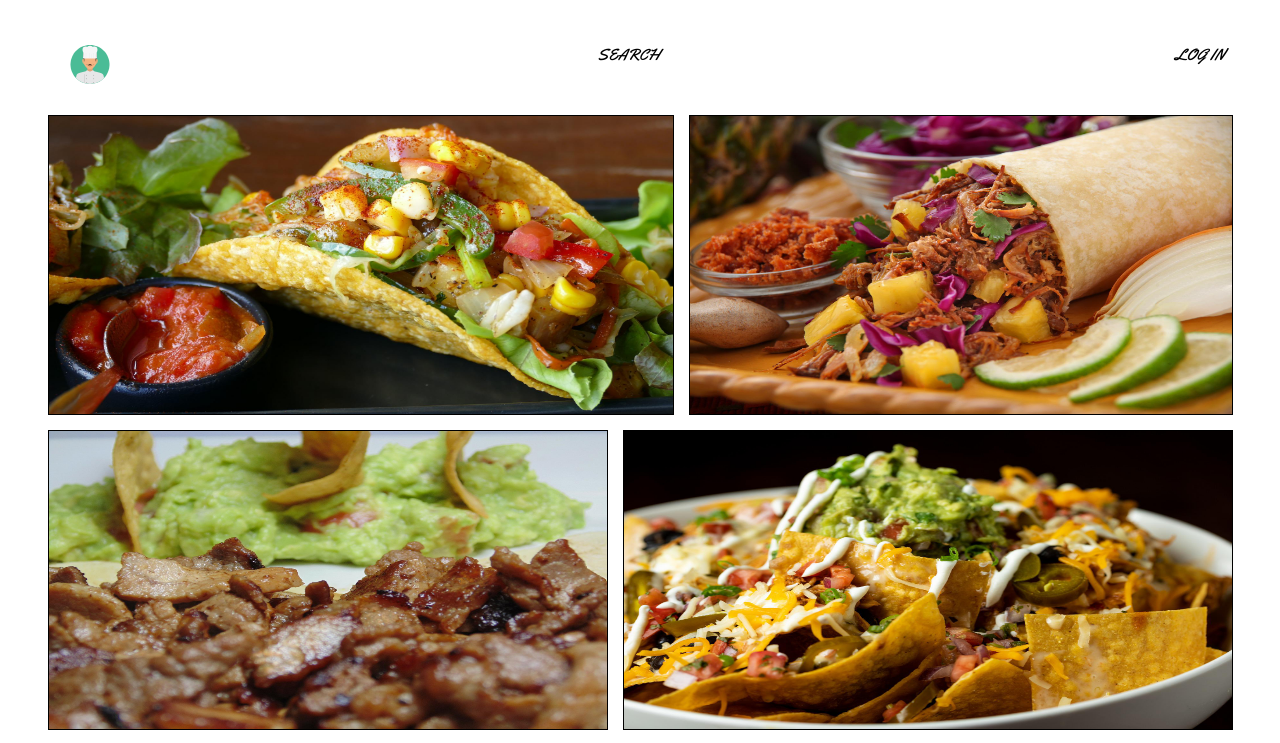
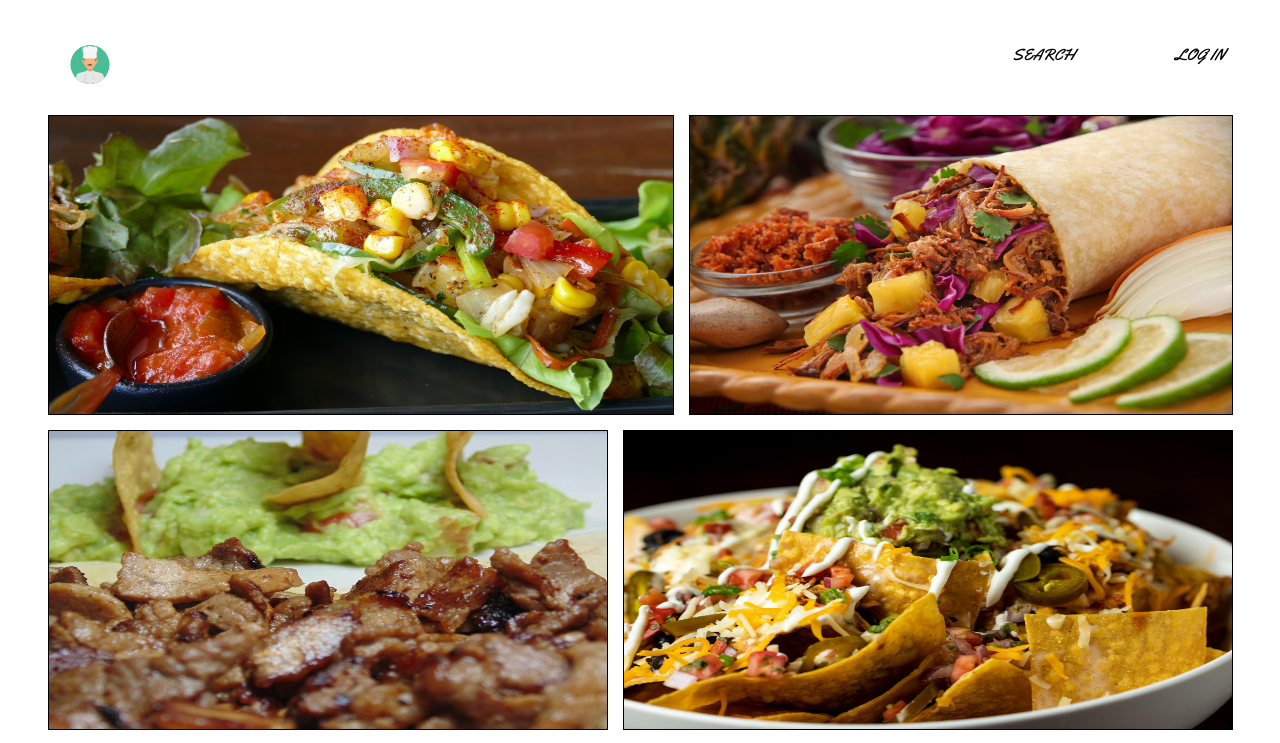
Before and after one commit to DeveloperIsh1179/ts-recipe-app, a React (Create React App) app: page / in a window 1280 px wide. Shown: the top 743 px of the page. Built offline with nearby package versions, Linux system fonts and the light colour scheme; what amazon-cognito-identity-js would draw is missing.

Commit message:
fixed navigation and added button but still need to fix it

```diff
--- a/src/routes/navigation/navigation.component.tsx
+++ b/src/routes/navigation/navigation.component.tsx
@@ -5,6 +5,7 @@ import {
   NavigationContainer,
   NavLinksContainer,
   NavLink,
+  NavLinkContainer,
 } from './navigation.styles';
 
 function Navigation(): JSX.Element {
@@ -15,10 +16,12 @@ function Navigation(): JSX.Element {
           <Chef />
         </LogoContainer>
         <NavLinksContainer>
-          <NavLink to="search">SEARCH</NavLink>
-        </NavLinksContainer>
-        <NavLinksContainer>
-          <NavLink to="/auth">LOG IN</NavLink>
+          <NavLinkContainer>
+            <NavLink to="search">SEARCH</NavLink>
+          </NavLinkContainer>
+          <NavLinkContainer>
+            <NavLink to="/auth">LOG IN</NavLink>
+          </NavLinkContainer>
         </NavLinksContainer>
       </NavigationContainer>
       <Outlet />
--- a/src/routes/navigation/navigation.styles.tsx
+++ b/src/routes/navigation/navigation.styles.tsx
@@ -15,7 +15,7 @@ export const LogoContainer = styled(Link)`
   padding: 25px;
 `;
 
-export const NavLinksContainer = styled.div`
+export const NavLinkContainer = styled.div`
   width: 50%;
   height: 100%;
   display: flex;
@@ -23,6 +23,13 @@ export const NavLinksContainer = styled.div`
   justify-content: flex-end;
 `;
 
+export const NavLinksContainer = styled.div`
+width: 25%;
+height: 100%;
+display: flex;
+align-items: center;
+`;
+
 export const NavLink = styled(Link)`
   padding: 10px 15px;
   cursor: pointer;
```
Also changed, not shown: src/components/button/button.component.tsx (added), src/components/button/button.styles.tsx (added).
